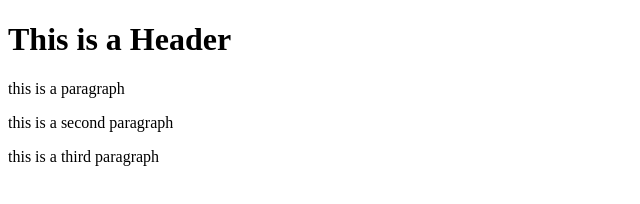
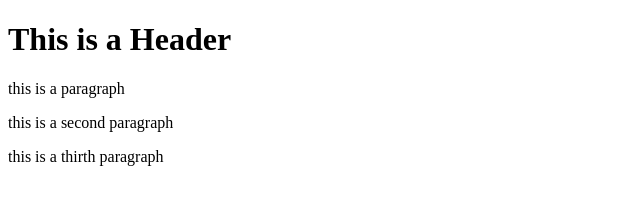
Before and after one commit to PedroSZ/git-test, a website: page index.html in a window 1280 px wide. Shown: the full height of the page, 0-640 px from the left. Drawn offline with Linux system fonts and the light colour scheme.

Commit message:
fourth commit

```diff
--- a/index.html
+++ b/index.html
@@ -5,6 +5,6 @@
       <h1>This is a Header</h1>
       <p>this is a paragraph</p>
       <p>this is a second paragraph</p>
-      <p>this is a third paragraph</p>
+      <p>this is a thirth paragraph</p>
     </body>
 </html>
```
